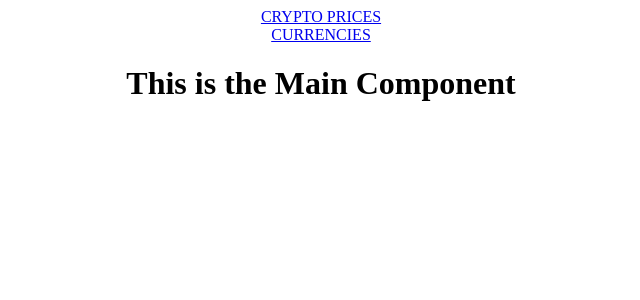
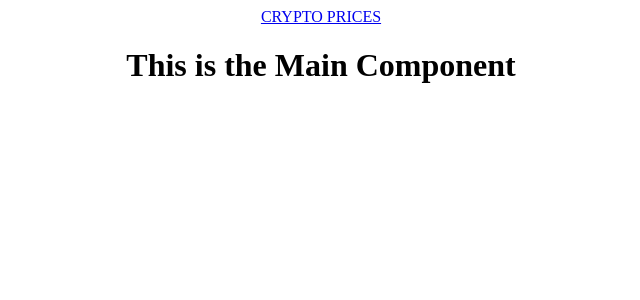
Before and after one commit to han18/React-Cryptoprices, a React (Create React App) app: page / in a window 1280 px wide. Shown: the top 300 px of the page, without its empty margins (319-959 px from the left). Built offline with nearby package versions, Linux system fonts and the light colour scheme.

Commit message:
adding the route to the nav page

```diff
--- a/src/components/Nav.js
+++ b/src/components/Nav.js
@@ -6,9 +6,7 @@ export default function Nav(props) {
       <Link to="/">
         <div>CRYPTO PRICES</div>
       </Link>
-      <Link to="/currencies">
-        <div>CURRENCIES</div>
-      </Link>
+      <Link to="/currencies"></Link>
     </div>
   );
 }
```
